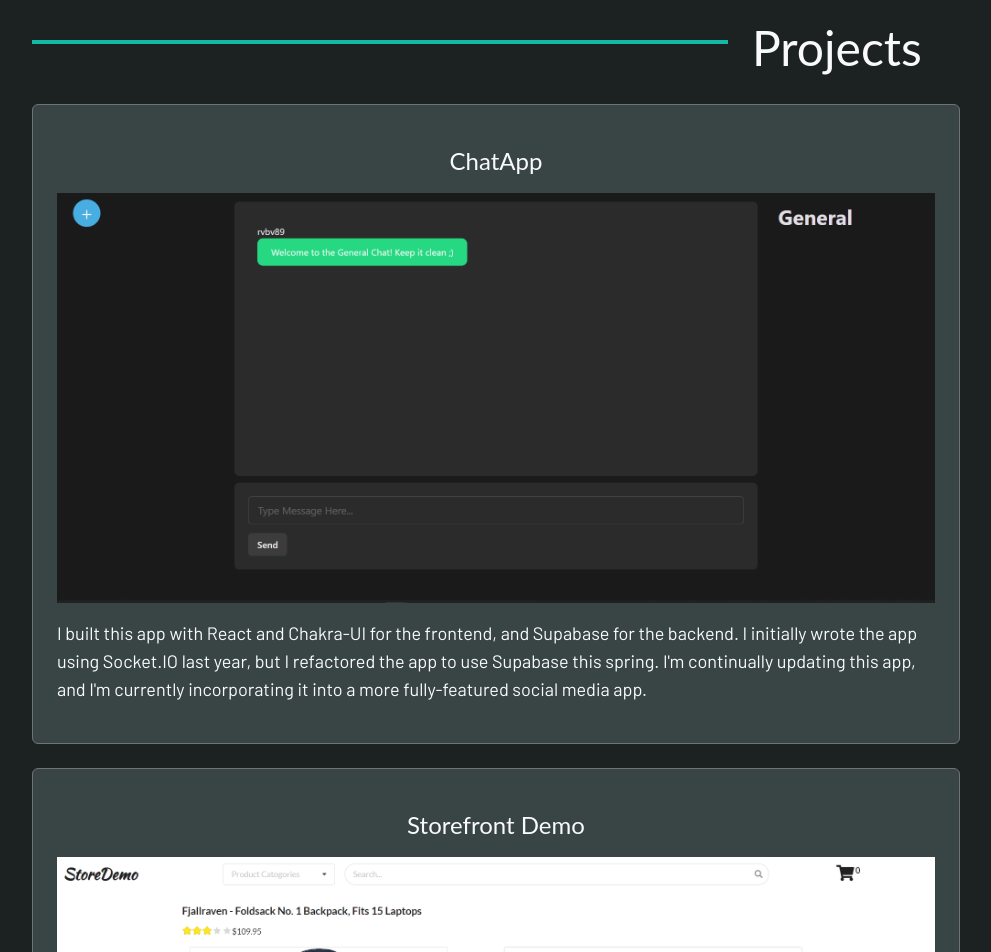
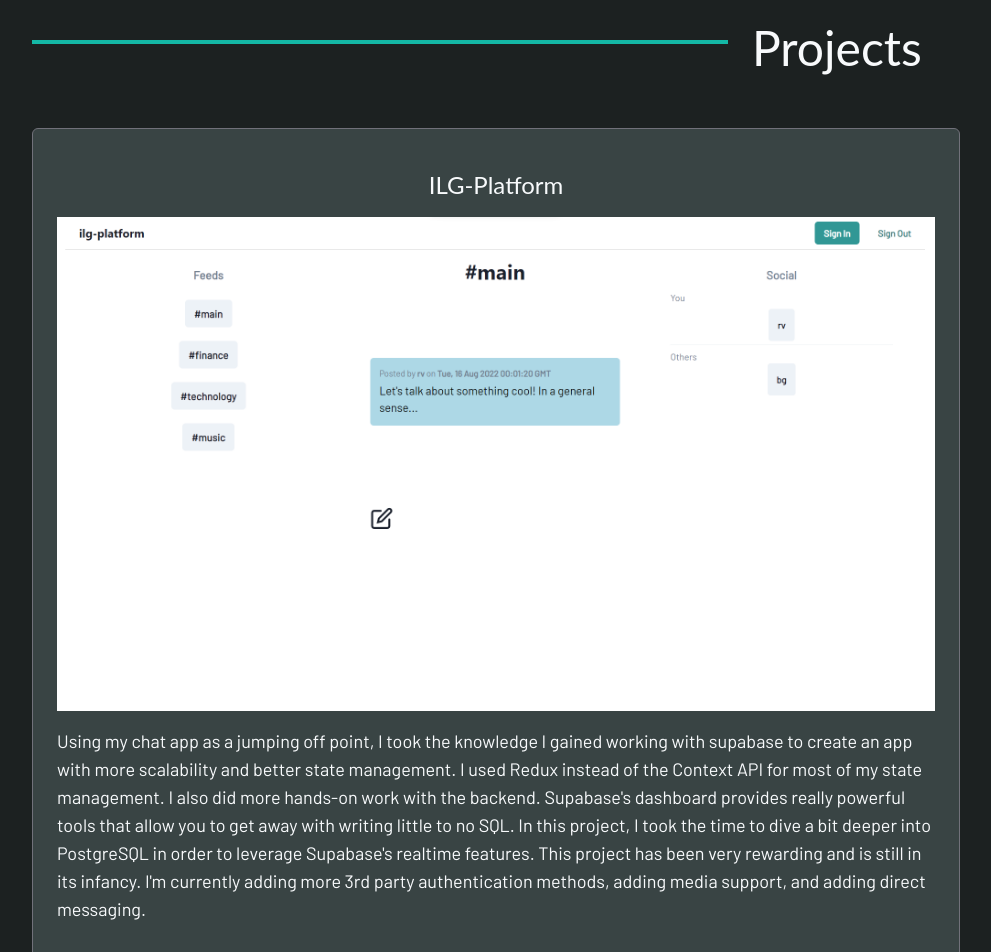
Before and after one commit to rvbv89/portfolio-22, a React (Create React App) app: page / in a window 1280 px wide. Shown: the part 1660-2612 px from the top of the page, without its empty margins (144-1135 px from the left). Built offline with nearby package versions, Linux system fonts and the light colour scheme.

Commit message:
added latest project

```diff
--- a/src/ProjectsPage.jsx
+++ b/src/ProjectsPage.jsx
@@ -13,6 +13,30 @@ export const ProjectsPage = ({ projectRef }) => {
             Projects
           </h1>
         </div>
+        <div
+          onClick={(e) => {
+            e.preventDefault();
+            window.open("https://lively-sundae-eff7de.netlify.app/", "_blank");
+          }}
+          className="container max-w-6xl mx-auto my-6 p-6 box-border border border-solid bg-customGrey border-zinc-500
+      rounded-md flex flex-col items-center cursor-pointer"
+        >
+          <h2 className="text-2xl py-4 font-display">ILG-Platform</h2>
+          <img
+            className="port-img max-w-content"
+            src={require("./img/ilg-platform.png")}
+            alt="A screenshot of my social media platform app"
+          />
+          <p class="port-desc text-lg py-4">
+            Using my chat app as a jumping off point, I took the knowledge I gained working with supabase to create an app with more scalability and better
+            state management. I used Redux instead of the Context API for most of my state management. I also did more hands-on work with the
+            backend. Supabase's dashboard provides really powerful tools that allow you to get away with writing little to no SQL. In this project,
+            I took the time to dive a bit deeper into PostgreSQL in order to leverage Supabase's realtime features.  This project has been
+            very rewarding and is still in its infancy. I'm currently adding more 3rd party authentication methods, adding media support,
+            and adding direct messaging.
+          </p>
+        </div>
+
 
         <div
           onClick={(e) => {
```
Also changed, not shown: src/img/ilg-platform.png (added).
